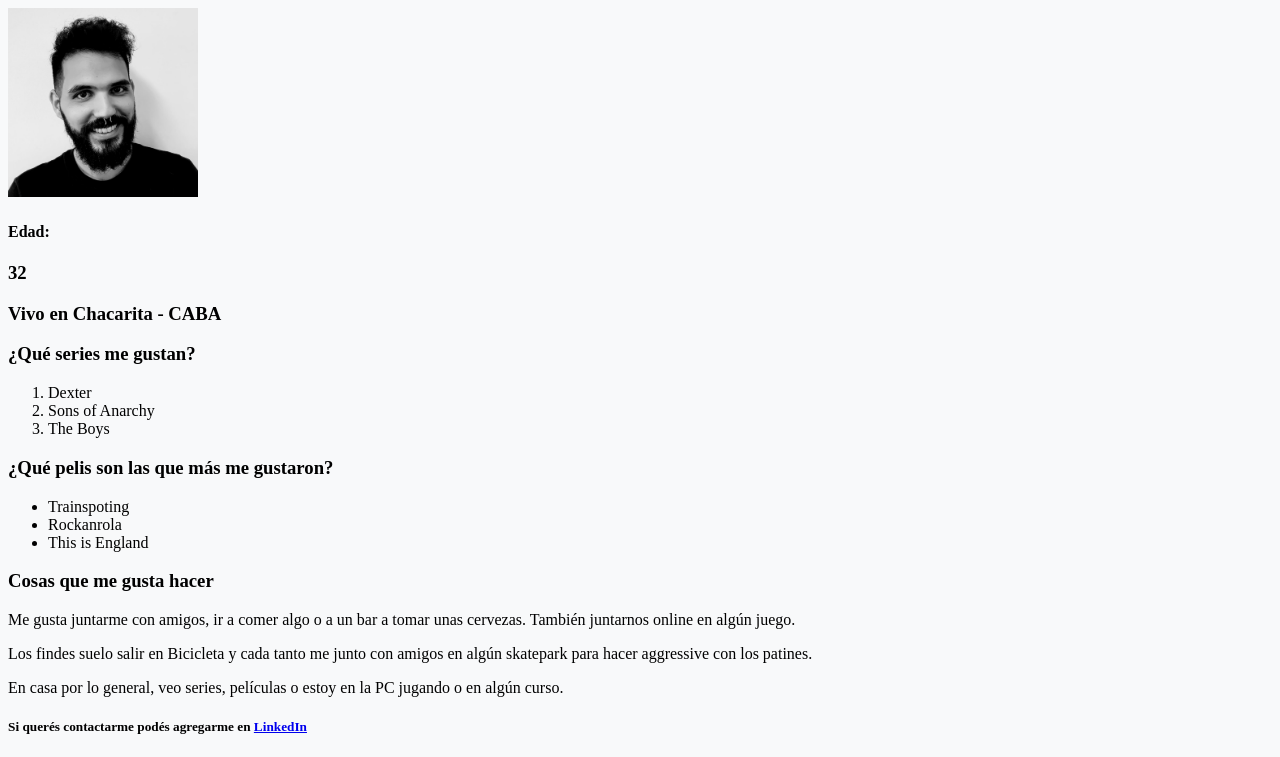
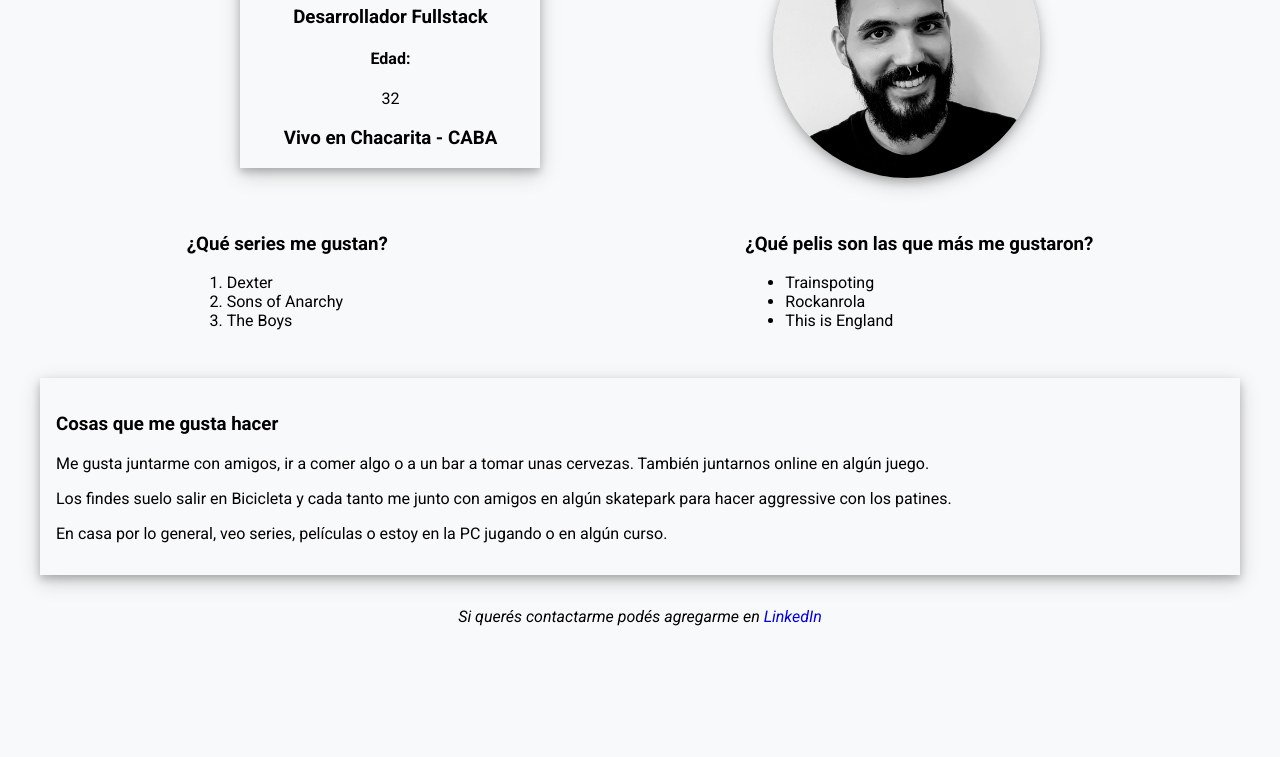
Before and after one commit to Kriminaltango/repo-utn-react, a plain HTML site: page M1U2/index.html in a window 1280 px wide. Shown: the part 113-870 px from the top of the page. After the commit the page ends 800 px from the top, so only its background shows below. Drawn offline with Linux system fonts and the light colour scheme.

Commit message:
update-css

```diff
--- a/M1U2/index.html
+++ b/M1U2/index.html
@@ -4,28 +4,48 @@
     <meta charset="UTF-8" />
     <meta http-equiv="X-UA-Compatible" content="IE=edge" />
     <meta name="viewport" content="width=device-width, initial-scale=1.0" />
+    <link rel="stylesheet" href="styles.css" />
+    <link rel="preconnect" href="https://fonts.googleapis.com" />
+    <link rel="preconnect" href="https://fonts.gstatic.com" crossorigin />
+    <link
+      href="https://fonts.googleapis.com/css2?family=Roboto:ital,wght@0,300;0,400;0,700;0,900;1,300;1,400;1,700;1,900&display=swap"
+      rel="stylesheet"
+    />
     <title>CV Oscar Torres</title>
   </head>
-  <body style="background-color: #f8f9fa">
+
+  <body>
+    <header class="flex-container">
+      <div class="info">
         <h1>Oscar Torres</h1>
         <h3>Desarrollador Fullstack</h3>
-    <img width="15%" src="./foto cv.jpg" />
-
         <h4>Edad:</h4>
-    <h3>32</h3>
+        <p>32</p>
         <h3>Vivo en Chacarita - CABA</h3>
+      </div>
+      <div>
+        <img class="foto" alt="foto de oska" src="./foto cv.jpg" />
+      </div>
+    </header>
+    <section class="flex-container gustos1">
+      <div>
         <h3>¿Qué series me gustan?</h3>
         <ol>
           <li>Dexter</li>
           <li>Sons of Anarchy</li>
           <li>The Boys</li>
         </ol>
+      </div>
+      <div>
         <h3>¿Qué pelis son las que más me gustaron?</h3>
         <ul>
           <li>Trainspoting</li>
           <li>Rockanrola</li>
           <li>This is England</li>
         </ul>
+      </div>
+    </section>
+    <section class="gustos2">
       <h3>Cosas que me gusta hacer</h3>
       <p>
         Me gusta juntarme con amigos, ir a comer algo o a un bar a tomar unas
@@ -39,9 +59,12 @@
         En casa por lo general, veo series, películas o estoy en la PC jugando o
         en algún curso.
       </p>
-    <h5>
+    </section>
+    <footer>
+      <p class="copyright">
         Si querés contactarme podés agregarme en
         <a href="https://www.linkedin.com/in/oska-torres/">LinkedIn</a>
-    </h5>
+      </p>
+    </footer>
   </body>
 </html>
--- /dev/null
+++ b/M1U2/styles.css
@@ -0,0 +1,69 @@
+
+body {
+    background-color: #f8f9fa;
+    font-family: 'Roboto', sans-serif;
+}
+
+a {
+    text-decoration: none;
+}
+
+.flex-container {
+    display: flex;
+}
+
+p {
+    font-weight: 400;
+}
+
+h1 {
+    font-weight: 900;
+}
+
+header {
+    margin: 3% 5%;
+    display: flex;
+    justify-content: space-evenly;
+    align-items: center;
+    margin: 0;
+    flex-wrap: wrap;
+}
+
+.gustos1 {
+    margin-top:32px;
+    justify-content: space-around;
+    display: flex;
+    flex-wrap: wrap;
+}
+
+.gustos2 {
+    margin:32px;
+    box-shadow: 0 4px 8px 0 rgba(0, 0, 0, 0.2), 0 6px 20px 0 rgba(0, 0, 0, 0.19);
+    padding: 16px;
+}
+
+.info {
+    width:300px;
+    text-align: center;
+    justify-content: center;
+    box-shadow: 0 4px 8px 0 rgba(0, 0, 0, 0.2), 0 6px 20px 0 rgba(0, 0, 0, 0.19);
+    overflow: hidden;
+    max-height: 400px;
+    margin-top: 16px;
+}
+
+
+
+.foto {
+    text-align: center;
+    justify-content: center;
+    max-width: 200pt;
+    border-radius: 100pt;
+    box-shadow: 0 4px 8px 0 rgba(0, 0, 0, 0.2), 0 6px 20px 0 rgba(0, 0, 0, 0.19);
+    margin-top: 16px;
+}
+
+.copyright {
+    text-align: center;
+    font-style: italic;
+}
```
Also changed, not shown: compras.txt (deleted). Lines whose indentation alone changed are shown as unchanged.
